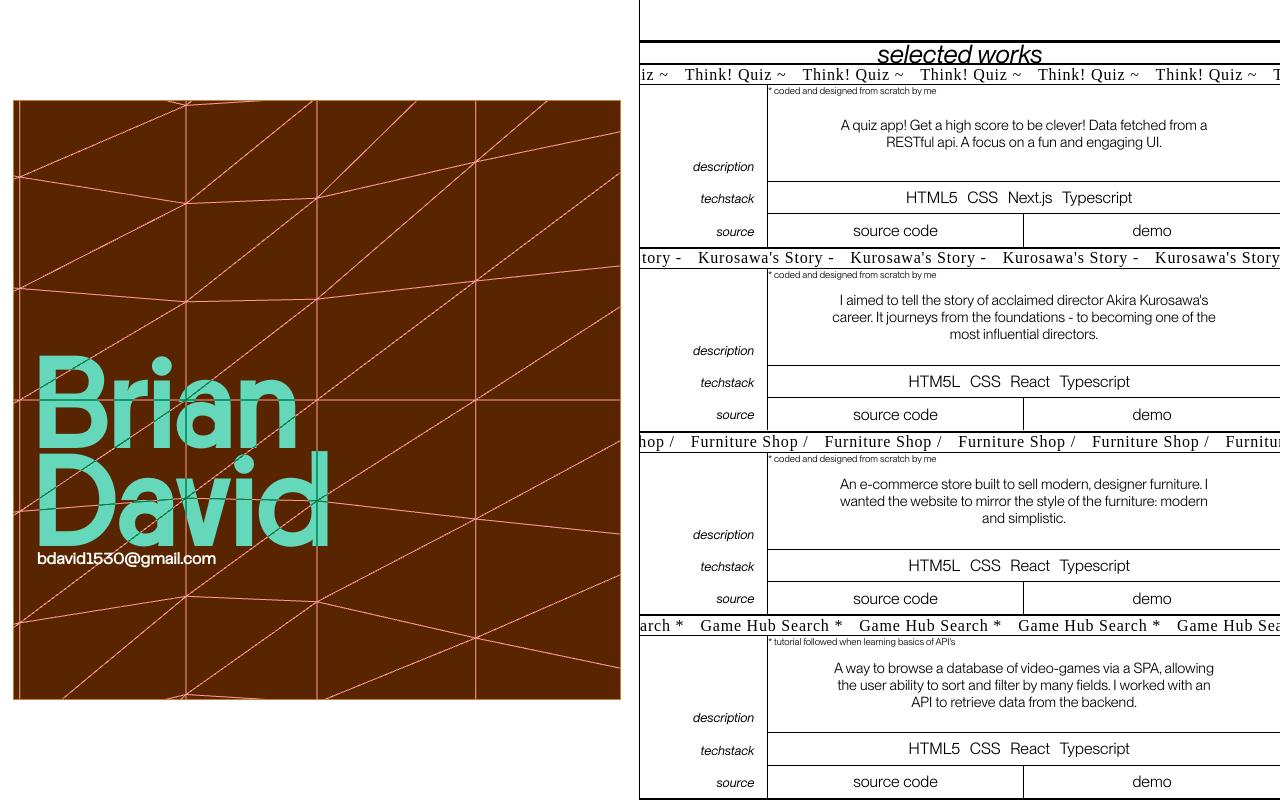
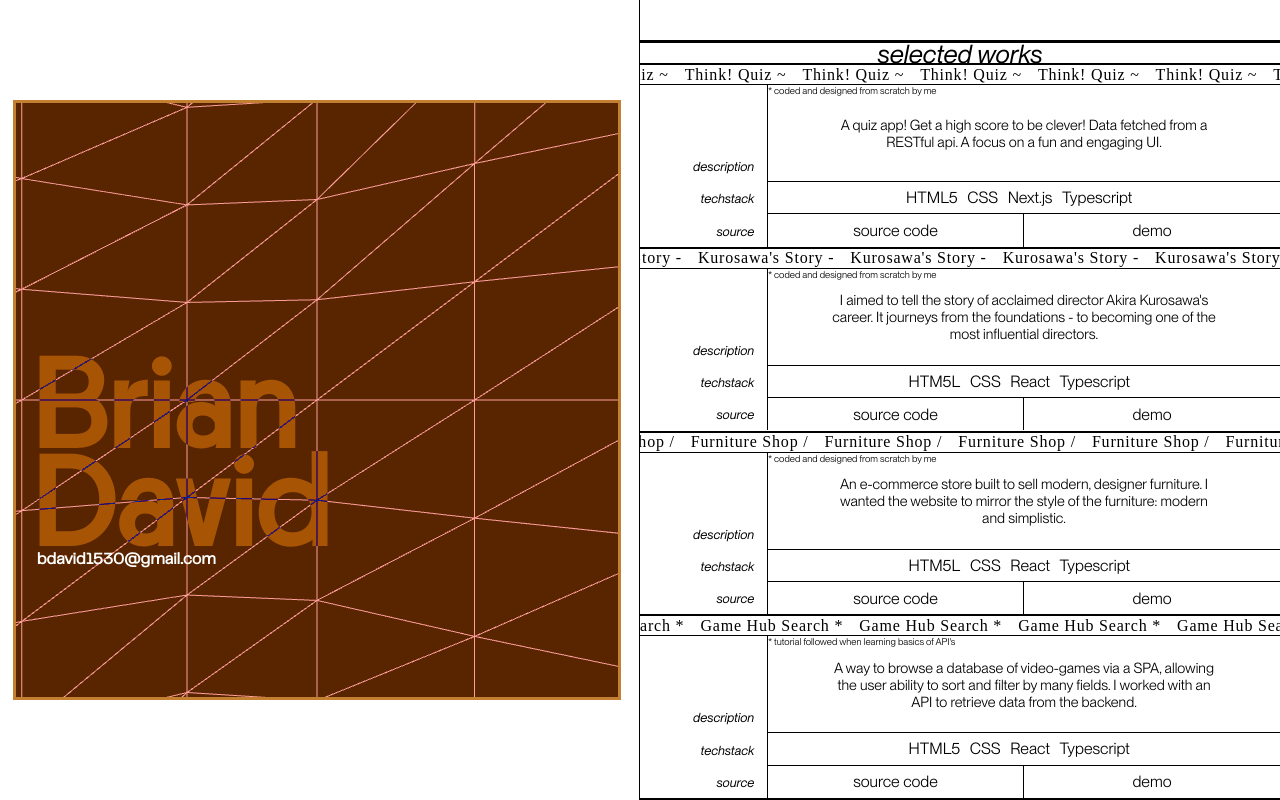
Before and after one commit to brian-david4/brian-portfolio-website, a React (Vite) app in the folder portfolio-website/: page / in a window 1280 px wide. Built offline with nearby package versions, Linux system fonts and the light colour scheme; a web font is replaced by a local one.

Commit message:
update colours

```diff
--- a/portfolio-website/src/components/HomeProject/HomeProject.tsx
+++ b/portfolio-website/src/components/HomeProject/HomeProject.tsx
@@ -71,10 +71,14 @@ const HomeProject = ({ project }: HomeProjectProps) => {
               <div className={styles.headingTxt}>source</div>
             </div>
             <div className={styles.visitCode}>
-              <a className={styles.code} href={project.codeLink}>
+              <a
+                target="_blank"
+                className={styles.code}
+                href={project.codeLink}
+              >
                 source code
               </a>
-              <a className={styles.demo} href={project.link}>
+              <a target="_blank" className={styles.demo} href={project.link}>
                 demo
               </a>
             </div>
--- a/portfolio-website/src/index.css
+++ b/portfolio-website/src/index.css
@@ -76,7 +76,7 @@ html.lenis {
   height: 75vh;
   width: calc(50vw * 0.95);
   overflow: hidden;
-  border: 1px solid rgb(194, 128, 48);
+  border: 3px solid rgb(194, 128, 48);
   /* background: rgb(255, 231, 203); */
 
   position: absolute;
--- a/portfolio-website/src/pages/Home2/home.module.css
+++ b/portfolio-website/src/pages/Home2/home.module.css
@@ -39,7 +39,7 @@
   flex-direction: column;
   z-index: 102;
   mix-blend-mode: difference;
-  color: rgb(189, 252, 186);
+  color: rgb(255, 122, 5);
   pointer-events: none;
 }
 .about {
```
